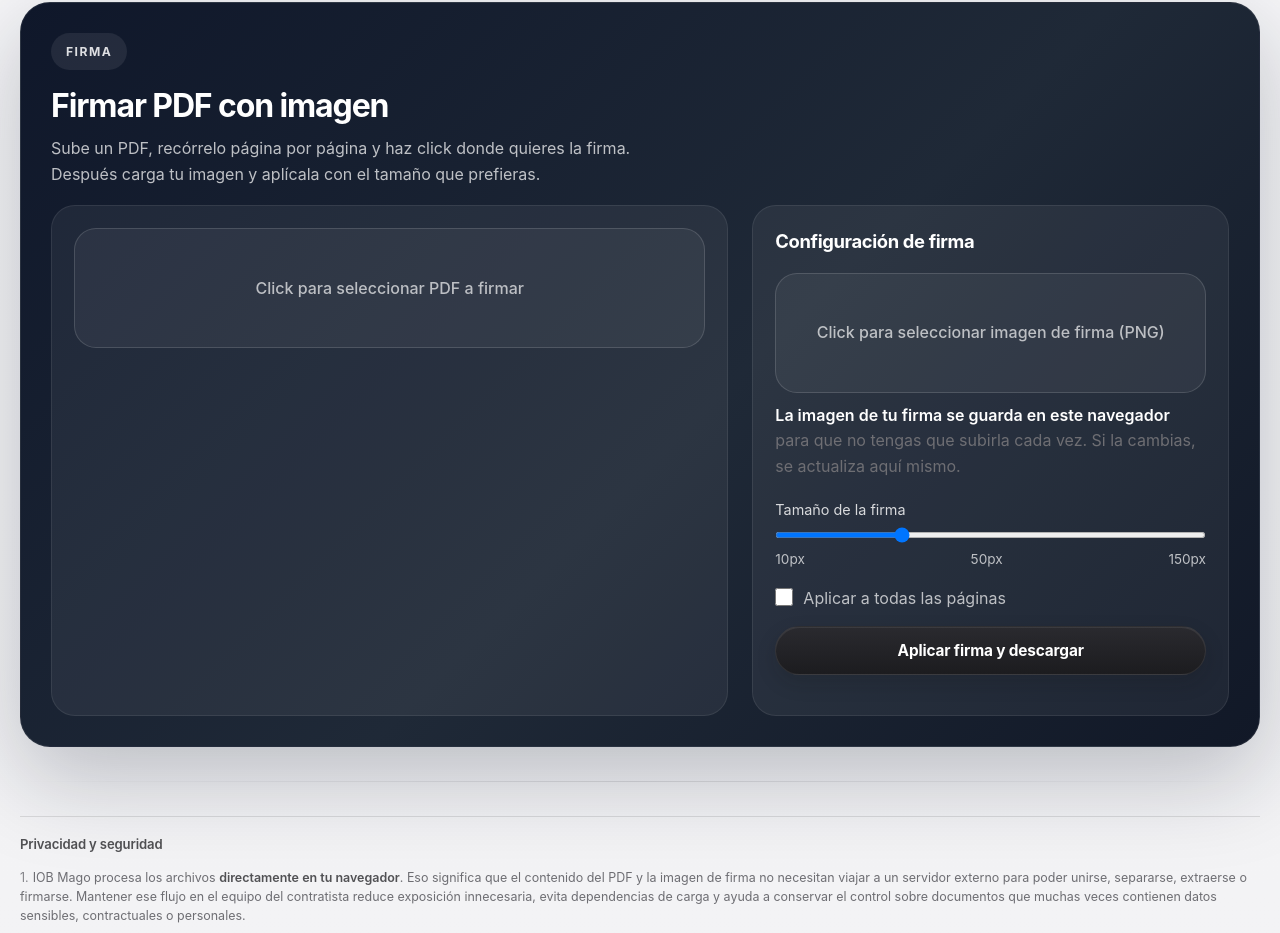
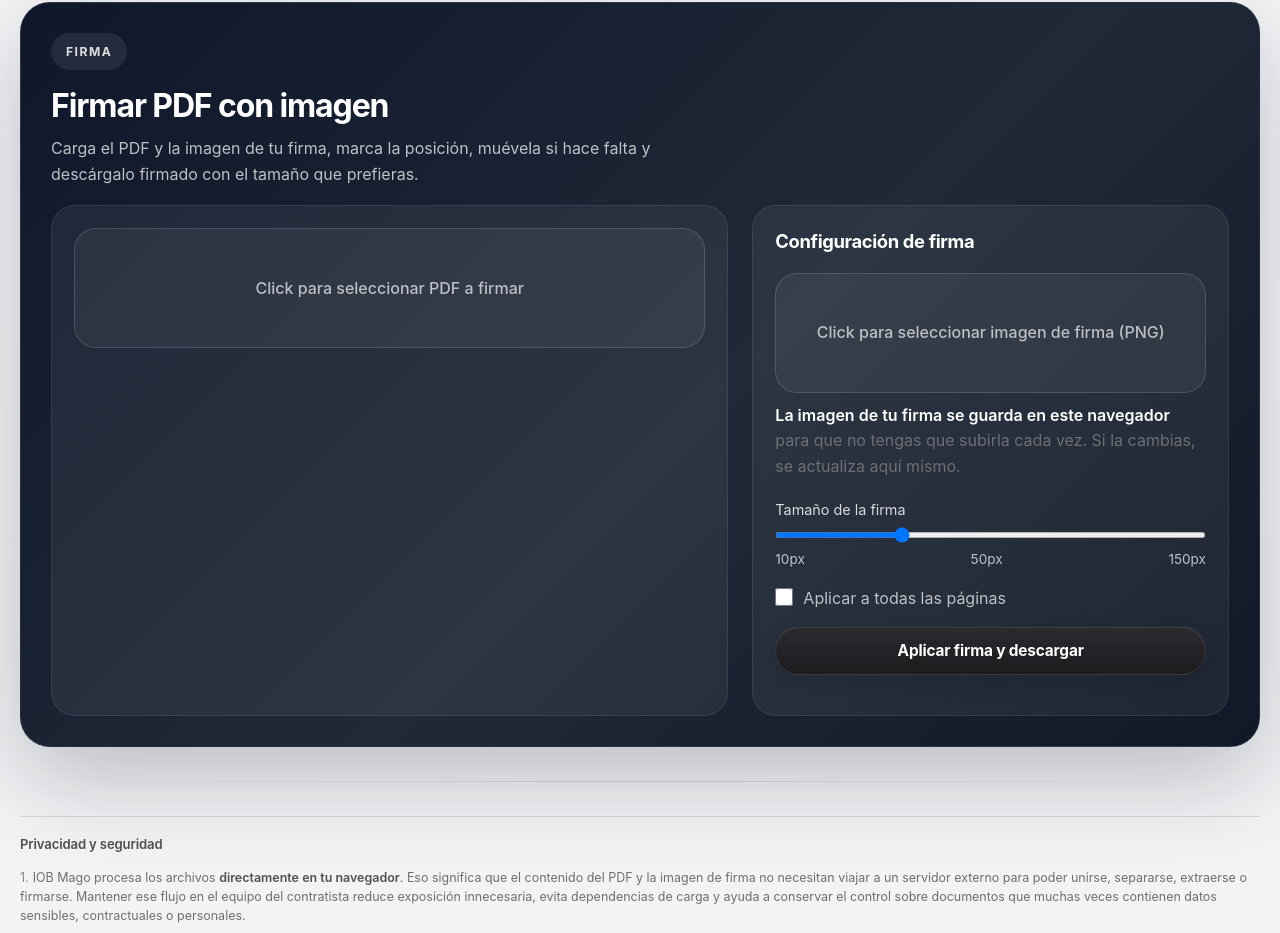
Before and after one commit to whs465/iob-mago, a plain HTML site: page index.html in a window 1280 px wide. Shown: the part 2532-3465 px from the top of the page. Drawn offline with nearby package versions, Linux system fonts and the light colour scheme; a script that the page names is missing.

```diff
--- a/index.html
+++ b/index.html
@@ -1317,7 +1317,7 @@
             <div class="card card-full signature-stage">
                 <div class="card-icon">Firma</div>
                 <h3>Firmar PDF con imagen</h3>
-                <p>Sube un PDF, recórrelo página por página y haz click donde quieres la firma. Después carga tu imagen y aplícala con el tamaño que prefieras.</p>
+                <p>Carga el PDF y la imagen de tu firma, marca la posición, muévela si hace falta y descárgalo firmado con el tamaño que prefieras.</p>
 
                 <div class="signature-container">
                 <!-- Columna izquierda: Vista previa del PDF -->
```
